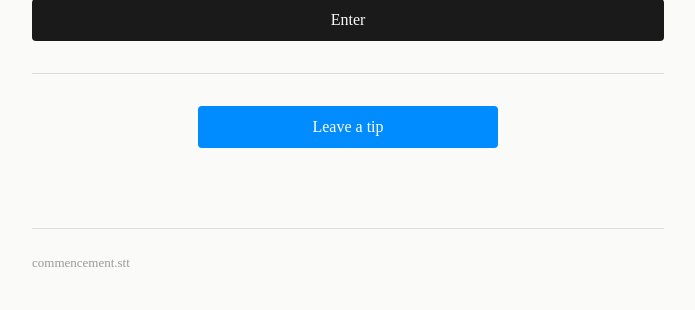
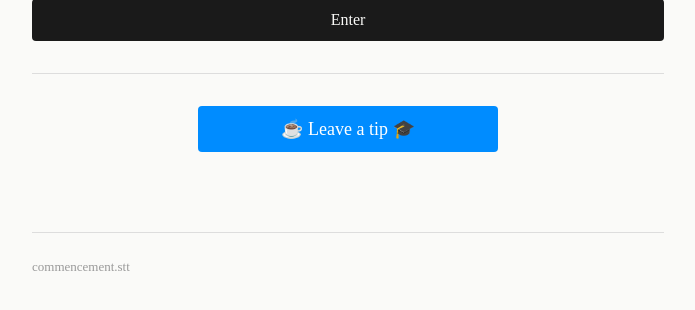
Before and after one commit to jzhou1402/commencement_stt, a Flask app: page / in a window 1280 px wide. Shown: the part 324-634 px from the top of the page, without its empty margins (292-987 px from the left). Run offline with Flask 3, Linux system fonts and the light colour scheme; some libraries are stand-ins or nearby versions.

Commit message:
Add emojis to tip buttons
Co-Authored-By: Claude Opus 4.6 (1M context) <noreply@anthropic.com>

```diff
--- a/templates/index.html
+++ b/templates/index.html
@@ -201,7 +201,7 @@
                 </div>
                 <div style="display: flex; gap: 12px; margin-top: 24px;">
                     <button class="btn" id="downloadCsv" style="flex:1; background: #fff; color: #1a1a1a; border: 1px solid #ccc;">Download CSV</button>
-                    <button class="btn" id="tipBtn" style="flex:1; background: #008CFF; color: #fff;">Leave a tip</button>
+                    <button class="btn" id="tipBtn" style="flex:1; background: #008CFF; color: #fff;">☕ Leave a tip 🎓</button>
                 </div>
             </div>
         </div>
@@ -221,7 +221,7 @@
 
         <!-- Tip jar -->
         <div class="section" style="text-align: center;">
-            <button class="btn" id="tipBtnFooter" style="background: #008CFF; color: #fff; max-width: 300px; margin: 0 auto;">Leave a tip</button>
+            <button class="btn" id="tipBtnFooter" style="background: #008CFF; color: #fff; max-width: 300px; margin: 0 auto; font-size: 18px;">☕ Leave a tip 🎓</button>
         </div>
 
         <footer>commencement.stt</footer>
```
